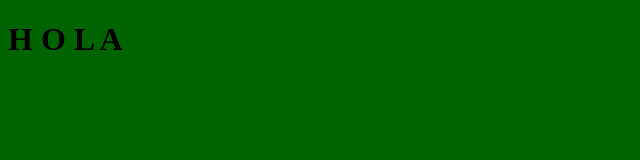
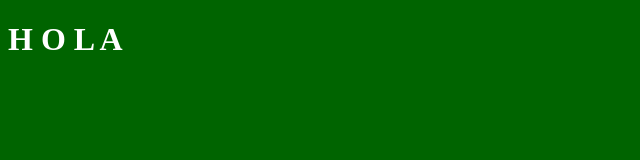
Before and after one commit to Sarroyo7/ACAProject.github.io, a plain HTML site: page index.html in a window 1280 px wide. Shown: the whole page, without its empty margins (0-640 px from the left). Drawn offline with Linux system fonts and the light colour scheme.

Commit message:
styles.css

```diff
--- a/css/styles.css
+++ b/css/styles.css
@@ -1,3 +1,6 @@
 body{
 background-color: darkgreen;
 }
+.h1_1{
+color: white;
+}
```
